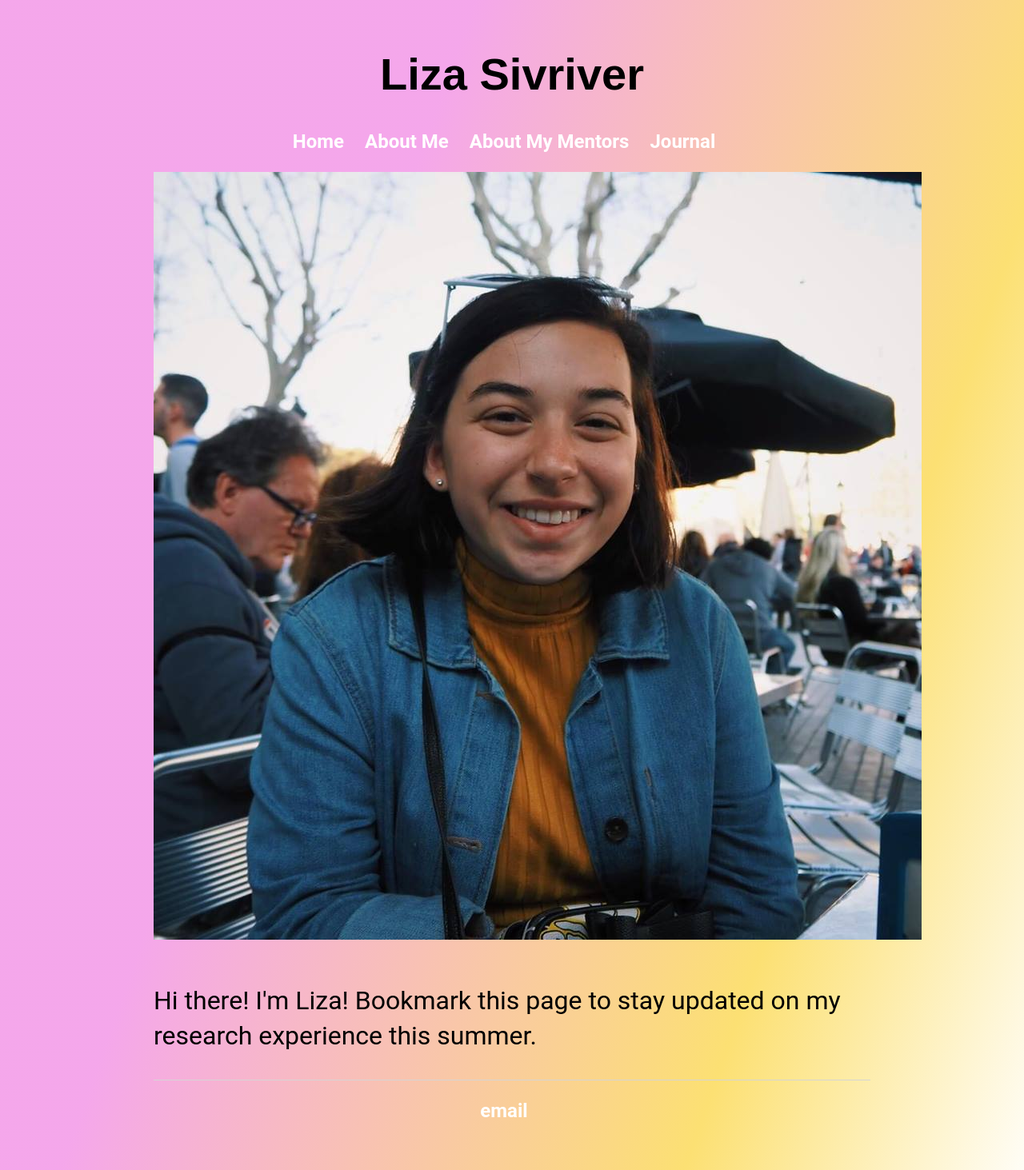
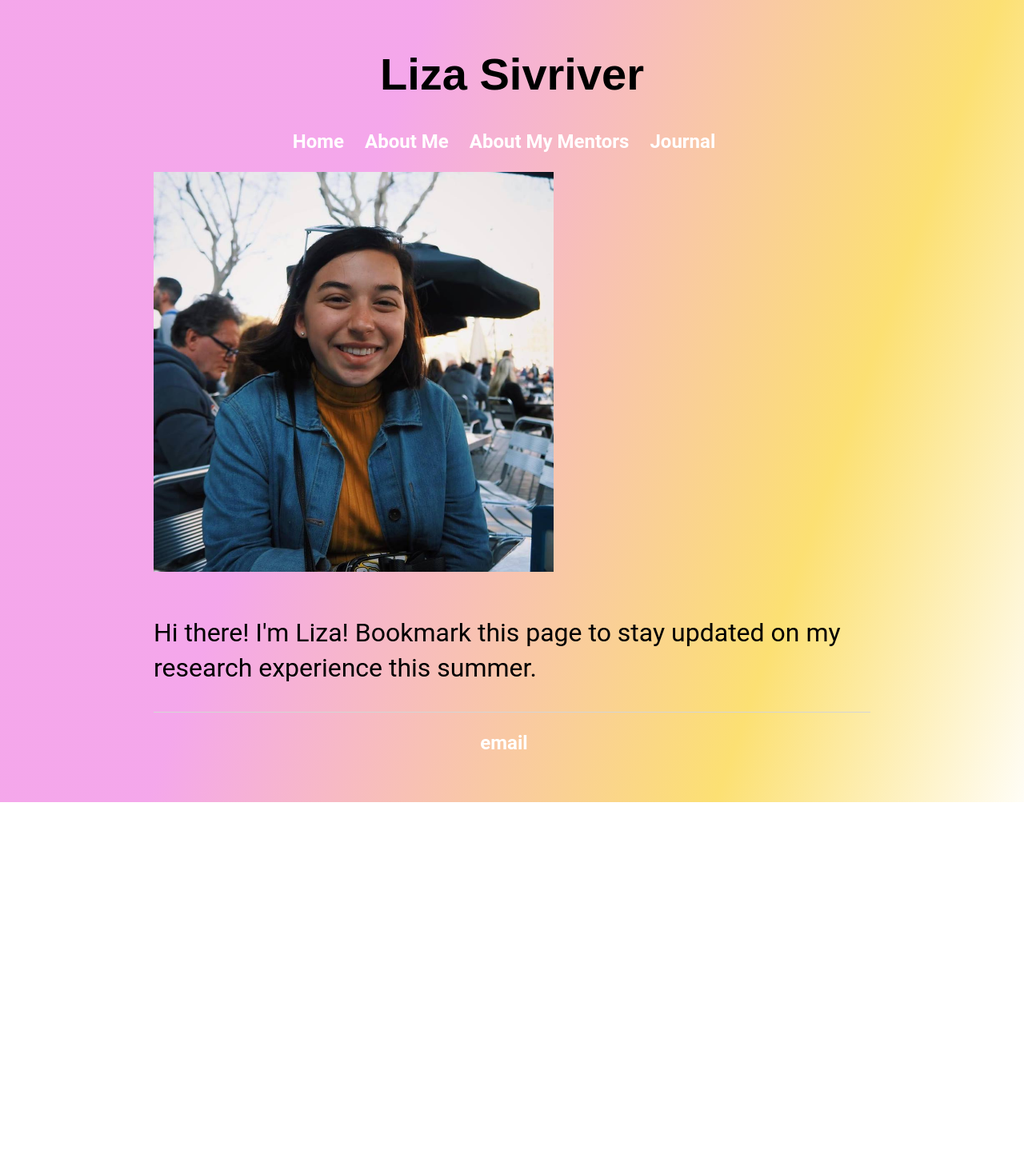
Before and after one commit to lizasivriver/lizasivriver, a Jekyll site: the page built from index.html, in a window 1280 px wide. Shown: the whole page at 80% size. Built offline with Jekyll 4.4.1, drawn with Linux system fonts in a browser that asks for light colours; after the commit the page ends 1003 px from its top, so only the background shows below that.

Commit message:
Update home.html

```diff
--- a/_layouts/home.html
+++ b/_layouts/home.html
@@ -6,7 +6,7 @@ title: Liza Sivriver's DREU Internship
 
 <div class="row col-md-3 col-sm-offset-1">
 
-	<img src="liza.jpg" alt="liza">
+	<img width="500" height="500" img src="liza.jpg" alt="liza">
 
 	<div class="row text-center" id="contact-items">
 		<br>
```
